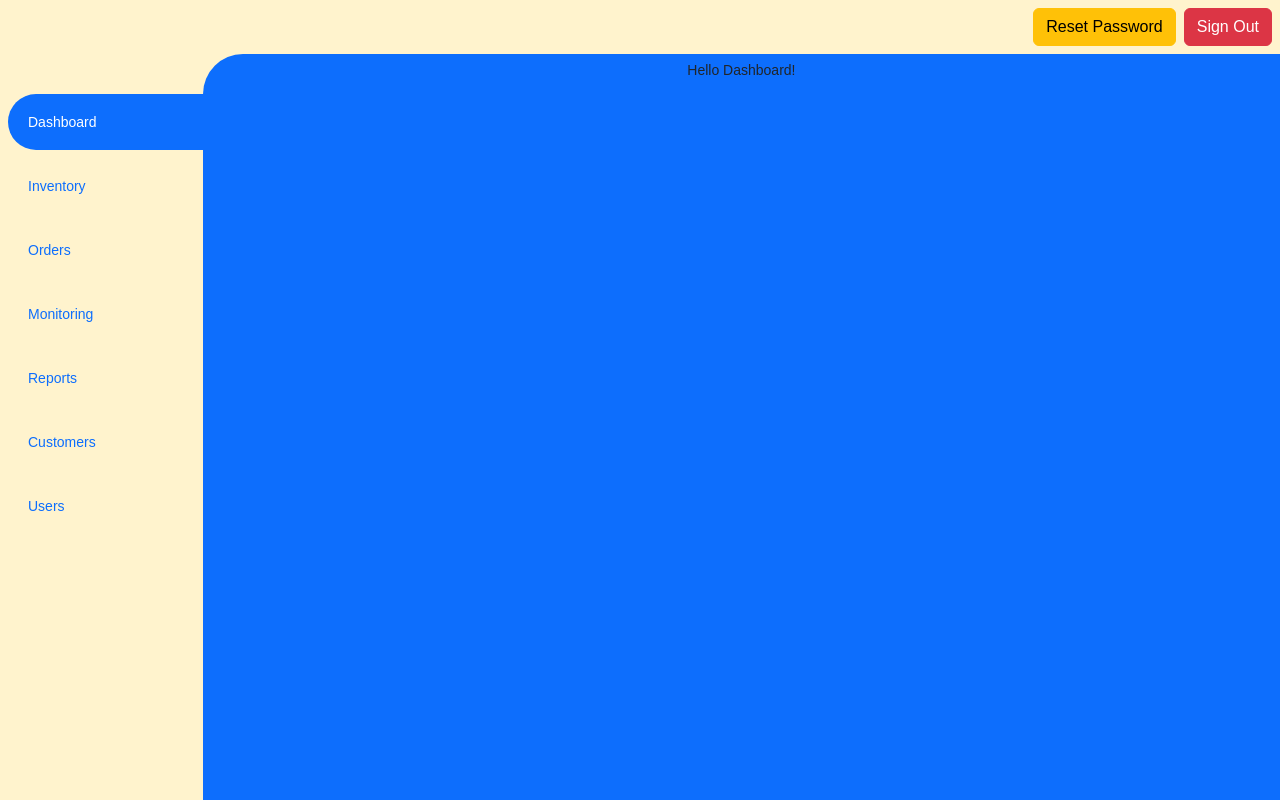
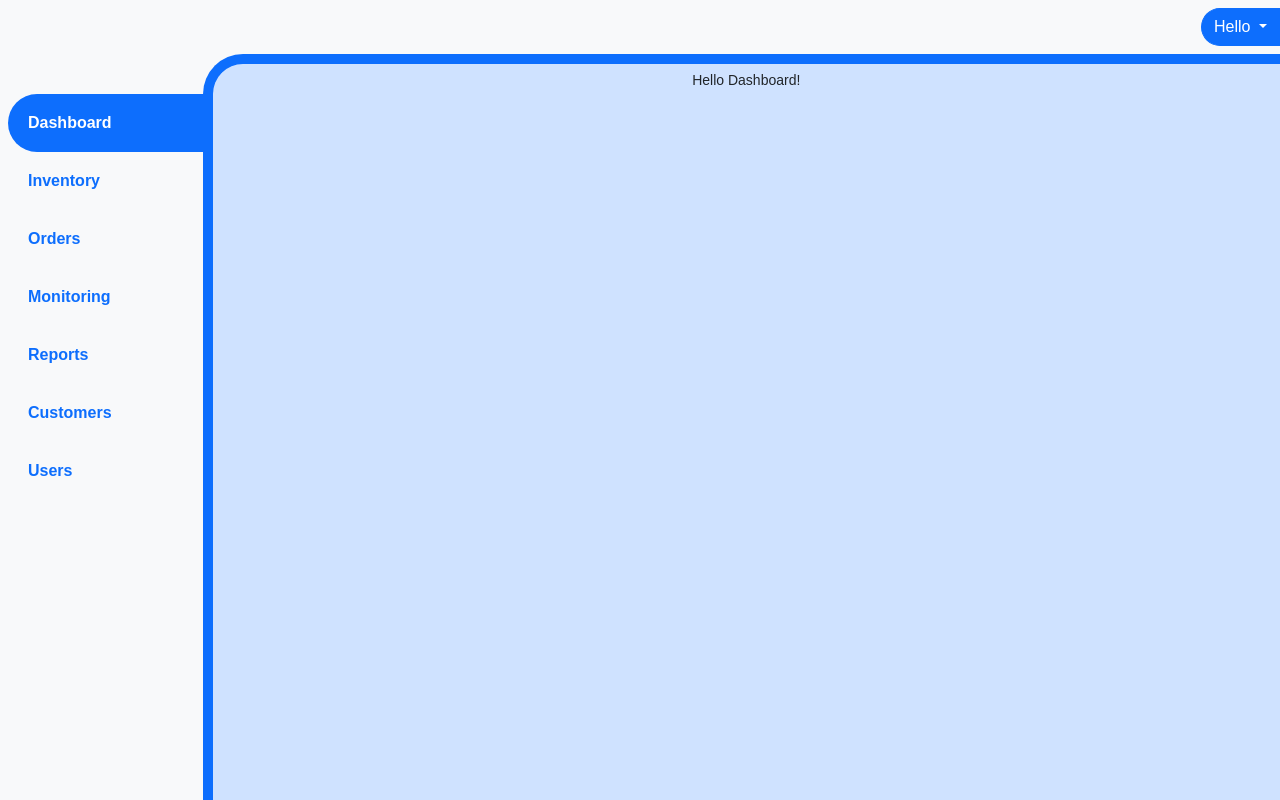
Before and after one commit to ahmedjamion/egg, a PHP site: page / in a window 1280 px wide. Run offline with PHP 8.4, Linux system fonts and the light colour scheme; a user stored in the database is signed in.

Commit message:
some ui improvements

```diff
--- a/index.php
+++ b/index.php
@@ -38,39 +38,54 @@ if (!isset($_SESSION["loggedin"]) || $_SESSION["loggedin"] !== true) {
 
         .nav {
             width: 240px;
+            height: 100%;
             padding-top: 40px;
         }
 
         .nav-link {
             padding: 20px;
-            font-size: 14px;
-            border-radius: 40px 0 0 40px !important;
+            font-size: 16px;
+            font-weight: bold;
         }
 
         .tab-content {
             width: 100%;
             border-radius: 40px 0 0 0 !important;
+            border: solid 10px;
+            border-right: 0;
+            border-bottom: 0;
         }
     </style>
 </head>
 
 <body>
-    <div class="conatainer vh-100 d-flex flex-column bg-warning-subtle">
-        <div class="p-2 d-flex gap-2 justify-content-end">
-            <a href="reset-password.php" class="btn btn-warning">Reset Password</a>
-            <a href="logout.php" class="btn btn-danger ml-3">Sign Out</a>
+    <div class="container-fluid vh-100 d-flex flex-column p-0 bg-light">
+        <div class="p-2 d-flex gap-2 justify-content-end pe-0">
+            <!-- Default dropstart button -->
+            <div class="btn-group">
+                <button type="button" class="btn btn-primary rounded-start-pill dropdown-toggle" data-bs-toggle="dropdown" data-bs-display="static" aria-expanded="false">
+                    Hello
+                </button>
+                <div class="dropdown-menu dropdown-menu-lg-end border-0 shadow">
+                    <div class="d-flex flex-column gap-2 align-items-end justify-content-center p-2">
+                        <a href="reset-password.php" class="link-offset-2 link-underline link-underline-opacity-0 link-underline-opacity-100-hover m-0">Change Password</a>
+                        <a href="logout.php" class="link-offset-2 link-underline link-underline-opacity-0 link-underline-opacity-100-hover">Sign Out</a>
+                    </div>
+                </div>
+            </div>
+
         </div>
         <div class="d-flex align-items-start flex-grow-1">
-            <div class="nav flex-column nav-pills ps-2 gap-2" id="v-pills-tab" role="tablist" aria-orientation="vertical">
-                <button class="nav-link active text-start" id="v-pills-dashboard-tab" data-bs-toggle="pill" data-bs-target="#v-pills-dashboard" type="button" role="tab" aria-controls="v-pills-dashboard" aria-selected="true">Dashboard</button>
-                <button class="nav-link text-start" id="v-pills-inventory-tab" data-bs-toggle="pill" data-bs-target="#v-pills-inventory" type="button" role="tab" aria-controls="v-pills-inventory" aria-selected="false">Inventory</button>
-                <button class="nav-link text-start" id="v-pills-orders-tab" data-bs-toggle="pill" data-bs-target="#v-pills-orders" type="button" role="tab" aria-controls="v-pills-orders" aria-selected="false">Orders</button>
-                <button class="nav-link text-start" id="v-pills-monitoring-tab" data-bs-toggle="pill" data-bs-target="#v-pills-monitoring" type="button" role="tab" aria-controls="v-pills-monitoring" aria-selected="false">Monitoring</button>
-                <button class="nav-link text-start" id="v-pills-reports-tab" data-bs-toggle="pill" data-bs-target="#v-pills-reports" type="button" role="tab" aria-controls="v-pills-reports" aria-selected="false">Reports</button>
-                <button class="nav-link text-start" id="v-pills-customers-tab" data-bs-toggle="pill" data-bs-target="#v-pills-customers" type="button" role="tab" aria-controls="v-pills-customers" aria-selected="false">Customers</button>
-                <button class="nav-link text-start" id="v-pills-users-tab" data-bs-toggle="pill" data-bs-target="#v-pills-users" type="button" role="tab" aria-controls="v-pills-users" aria-selected="false">Users</button>
+            <div class="nav flex-column nav-pills ps-2" id="v-pills-tab" role="tablist" aria-orientation="vertical">
+                <button class="nav-link active text-start rounded-start-pill" id="v-pills-dashboard-tab" data-bs-toggle="pill" data-bs-target="#v-pills-dashboard" type="button" role="tab" aria-controls="v-pills-dashboard" aria-selected="true">Dashboard</button>
+                <button class="nav-link text-start rounded-start-pill" id="v-pills-inventory-tab" data-bs-toggle="pill" data-bs-target="#v-pills-inventory" type="button" role="tab" aria-controls="v-pills-inventory" aria-selected="false">Inventory</button>
+                <button class="nav-link text-start rounded-start-pill" id="v-pills-orders-tab" data-bs-toggle="pill" data-bs-target="#v-pills-orders" type="button" role="tab" aria-controls="v-pills-orders" aria-selected="false">Orders</button>
+                <button class="nav-link text-start rounded-start-pill" id="v-pills-monitoring-tab" data-bs-toggle="pill" data-bs-target="#v-pills-monitoring" type="button" role="tab" aria-controls="v-pills-monitoring" aria-selected="false">Monitoring</button>
+                <button class="nav-link text-start rounded-start-pill" id="v-pills-reports-tab" data-bs-toggle="pill" data-bs-target="#v-pills-reports" type="button" role="tab" aria-controls="v-pills-reports" aria-selected="false">Reports</button>
+                <button class="nav-link text-start rounded-start-pill" id="v-pills-customers-tab" data-bs-toggle="pill" data-bs-target="#v-pills-customers" type="button" role="tab" aria-controls="v-pills-customers" aria-selected="false">Customers</button>
+                <button class="nav-link text-start rounded-start-pill" id="v-pills-users-tab" data-bs-toggle="pill" data-bs-target="#v-pills-users" type="button" role="tab" aria-controls="v-pills-users" aria-selected="false">Users</button>
             </div>
-            <div class="tab-content p-2 bg-primary h-100" id="v-pills-tabContent">
+            <div class="tab-content p-2 border-primary bg-primary-subtle h-100" id="v-pills-tabContent">
                 <div class="tab-pane fade show active" id="v-pills-dashboard" role="tabpanel" aria-labelledby="v-pills-dashboard-tab" tabindex="0">Hello Dashboard!</div>
                 <div class="tab-pane fade" id="v-pills-inventory" role="tabpanel" aria-labelledby="v-pills-inventory-tab" tabindex="0">Hello Inventory!</div>
                 <div class="tab-pane fade" id="v-pills-orders" role="tabpanel" aria-labelledby="v-pills-orders-tab" tabindex="0">Hello Orders!</div>
```
Also changed, not shown: login.php (+5 -5 lines).
